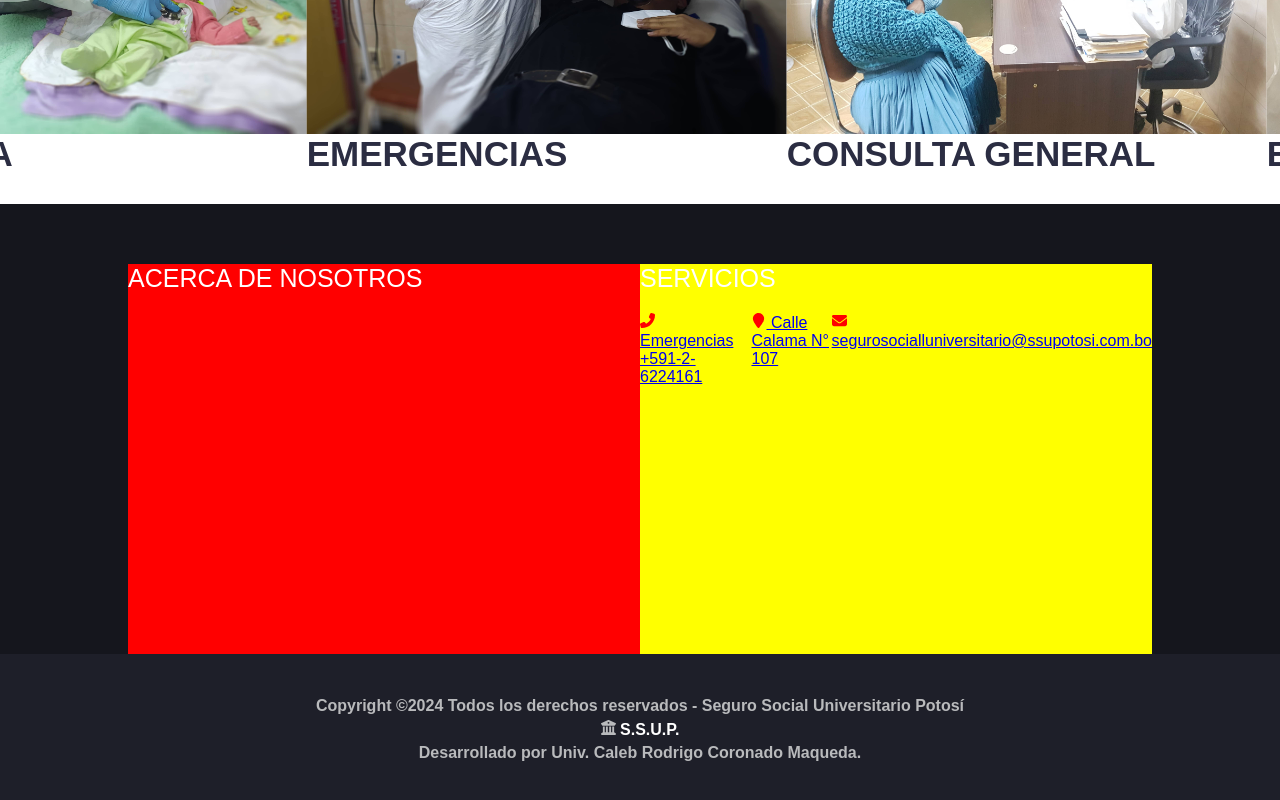
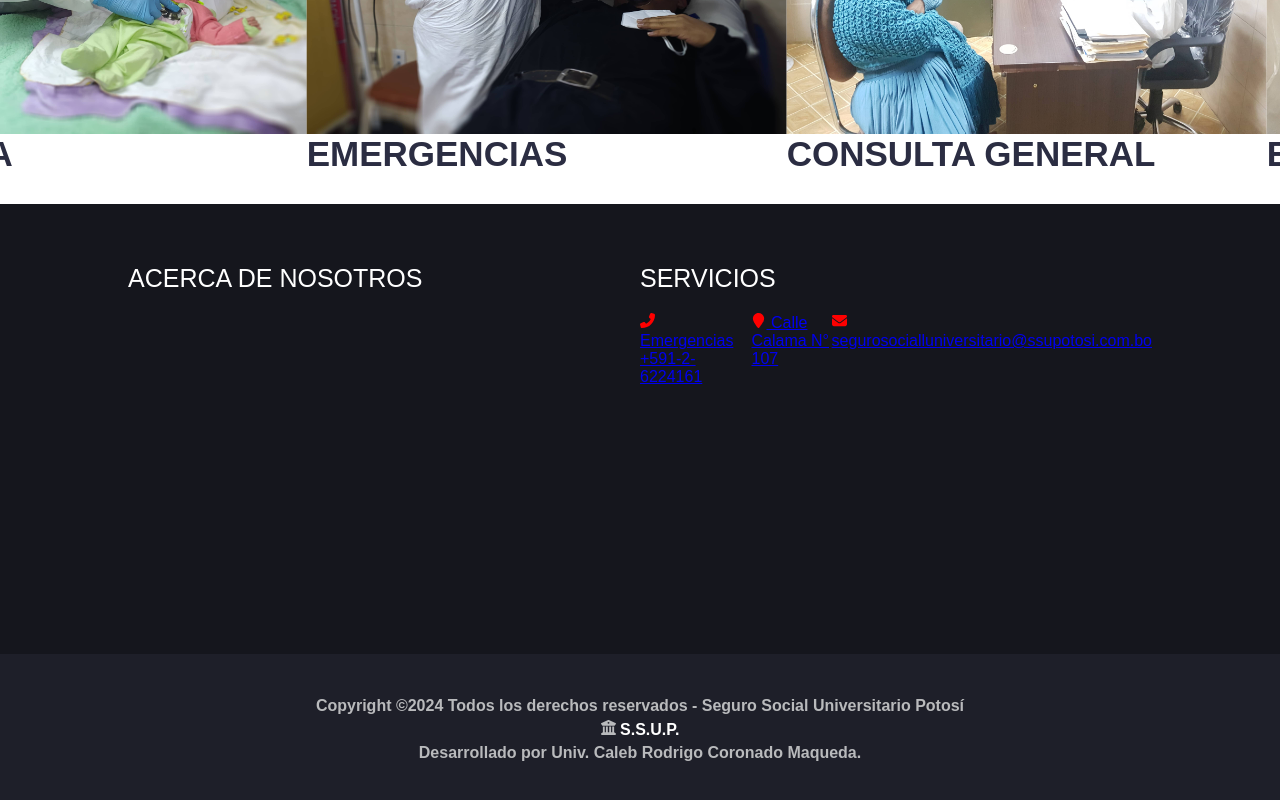
Before and after one commit to dreivaj/SIS414JS24, an Angular app in the folder segundoParcial/: page / in a window 1280 px wide. Shown: the part 2446-3246 px from the top of the page. Built offline with nearby package versions, Linux system fonts and the light colour scheme.

Commit message:
examen sin terminar

```diff
--- a/segundoParcial/angular.json
+++ b/segundoParcial/angular.json
@@ -39,8 +39,8 @@
                 },
                 {
                   "type": "anyComponentStyle",
-                  "maximumWarning": "2kb",
-                  "maximumError": "4kb"
+                  "maximumWarning": "1gb",
+                  "maximumError": "1gb"
                 }
               ],
               "outputHashing": "all"
--- a/segundoParcial/src/app/footer/footer.component.css
+++ b/segundoParcial/src/app/footer/footer.component.css
@@ -13,7 +13,6 @@
         .sectOne{
             width: 50%;
             margin-top: 60px;
-            background: red;
             & h1{
                 font-size: 25px;
                 font-weight: 400;
@@ -44,13 +43,12 @@
                     & img{
                         width: 15px;
                         height: 15px;
+
                     }
                 }
             }
-            background: yellow;
         }
     }
-
     .copyAndMore{
         width: 100%;
         height: 25%;
```
Also changed, not shown: segundoParcial/firebase.json (added), 1 other file (tests, documents, lock files or other folders).
